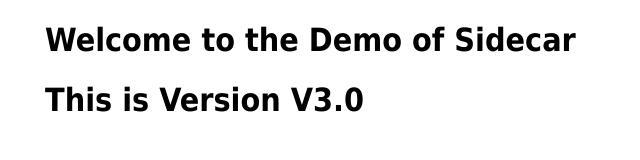
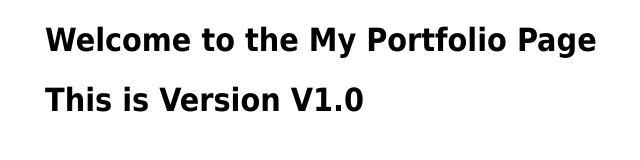
Before and after one commit to azrin-learn-devops/some_scripts, a plain HTML site: page index.html in a window 1280 px wide. Shown: the whole page, without its empty margins (315-955 px from the left). Drawn offline with Linux system fonts and the light colour scheme.

Commit message:
Update index.html

```diff
--- a/index.html
+++ b/index.html
@@ -1,7 +1,7 @@
 <!DOCTYPE html>
 <html>
 <head>
-<title>NGINX</title>
+<title>My Portfolio</title></title>
 <style>
     body {
         width: 35em;
@@ -11,7 +11,7 @@
 </style>
 </head>
 <body>
-<h1>Welcome to the Demo of Sidecar</h1>
-<h1>This is Version V3.0</h1>
+<h1>Welcome to the My Portfolio Page</h1>
+<h1>This is Version V1.0</h1>
 </body>
 </html>
```
